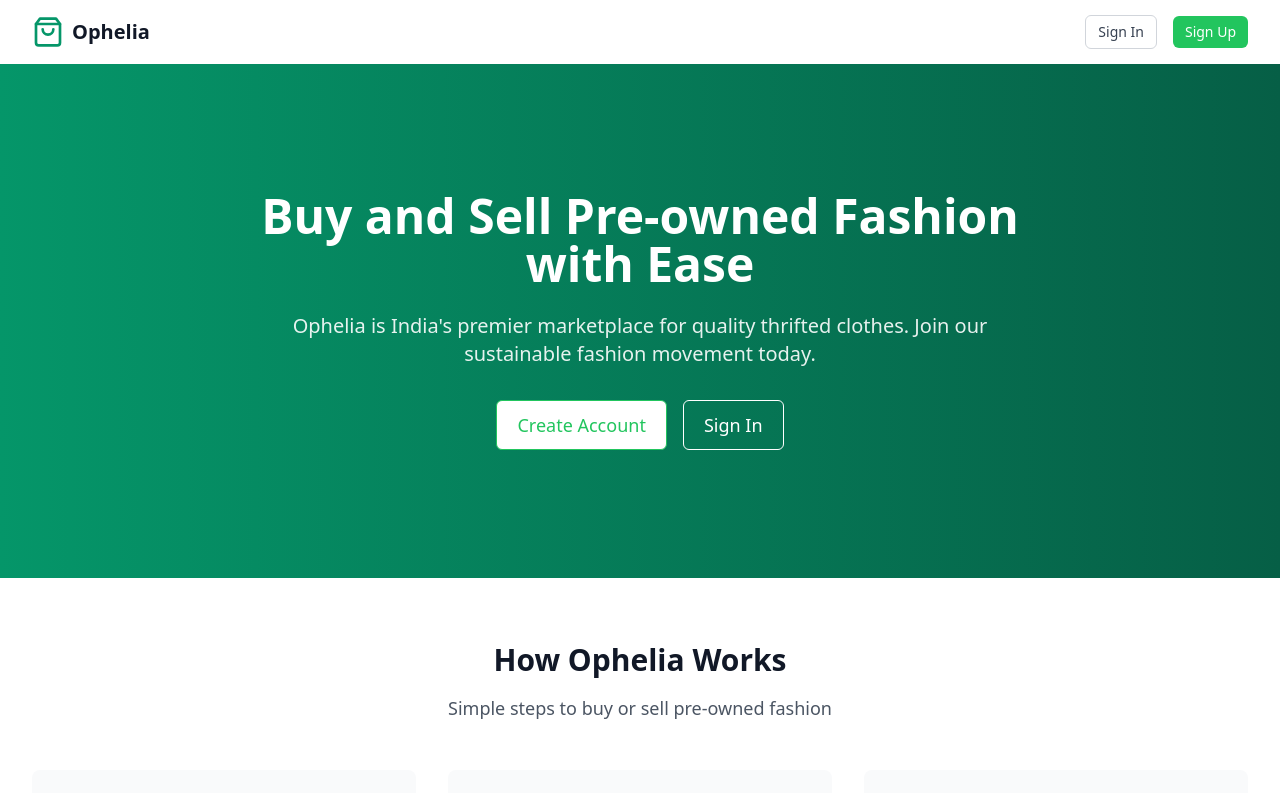
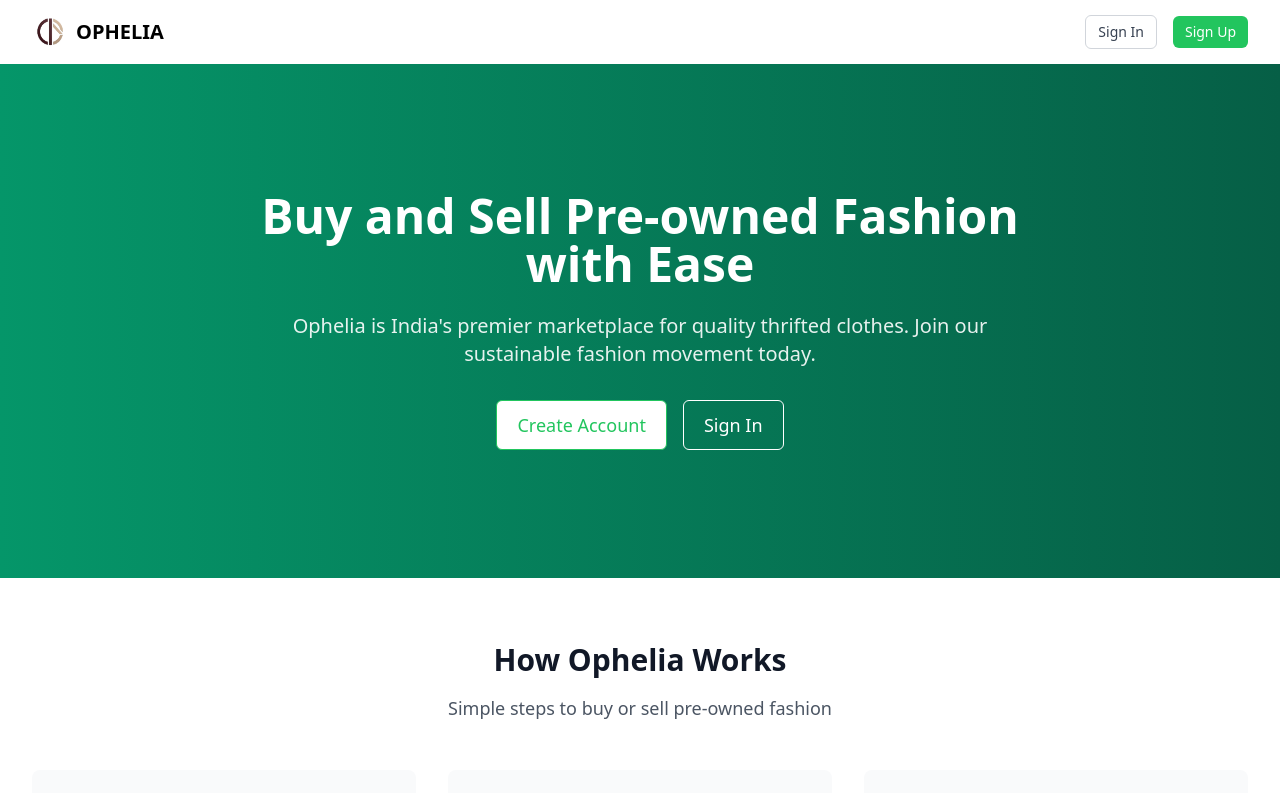
Before and after one commit to bibhalgithub/ophelia, a React (Vite) app: page / in a window 1280 px wide. Shown: the top 793 px of the page. Built offline with nearby package versions, Linux system fonts and the light colour scheme; no server answers.

Commit message:
Add files via upload

```diff
--- a/src/components/layout/Navbar.tsx
+++ b/src/components/layout/Navbar.tsx
@@ -1,8 +1,9 @@
 import React from 'react';
 import { Link, useNavigate } from 'react-router-dom';
-import { ShoppingBag, Menu, X } from 'lucide-react';
+import {  Menu, X } from 'lucide-react';
 import { useAuthStore } from '../../store/authStore';
 import Button from '../ui/Button';
+import myBrandLogo from '/logo 3.png';
 
 const Navbar: React.FC = () => {
   const [isMenuOpen, setIsMenuOpen] = React.useState(false);
@@ -23,10 +24,10 @@ const Navbar: React.FC = () => {
       <div className="max-w-7xl mx-auto px-4 sm:px-6 lg:px-8">
         <div className="flex justify-between h-16">
           <div className="flex-shrink-0 flex items-center">
-            <Link to="/" className="flex items-center">
-              <ShoppingBag className="h-8 w-8 text-emerald-600" />
-              <span className="ml-2 text-xl font-bold text-gray-900">Ophelia</span>
-            </Link>
+           <Link to="/" className="flex items-center gap-2">
+             <img src={myBrandLogo} alt="Ophelia Brand Logo" className="w-9 h-7" />
+             <span className="text-xl font-bold text-black-700">OPHELIA</span>
+           </Link>
           </div>
 
           {/* Desktop navigation */}
```
